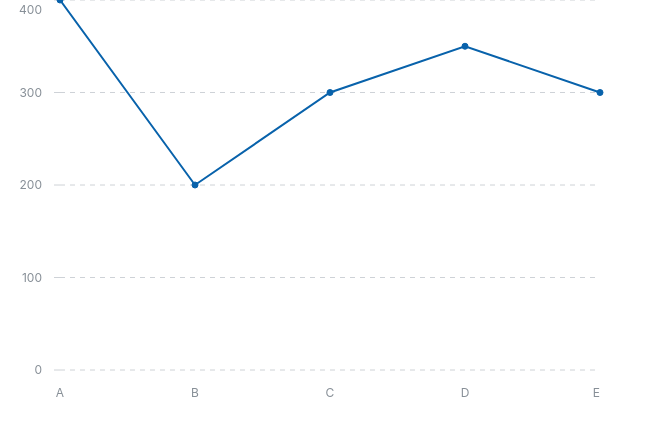
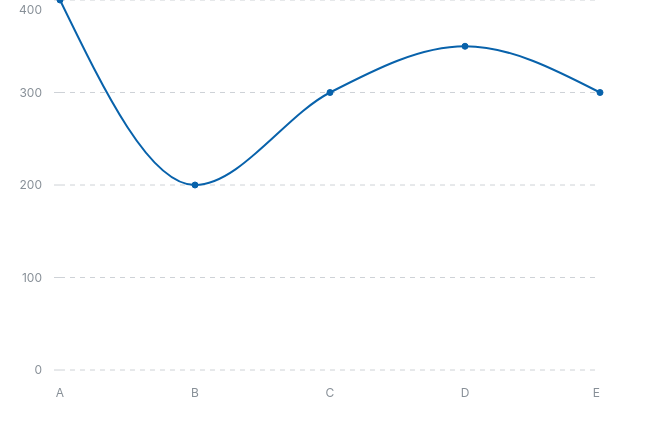
Before and after one commit to yasushi-mo/mantine-next-app-router, a Next.js app: page /charts/mantine-charts/line-charts in a window 1280 px wide. Shown: the top 436 px of the page, without its empty margins (0-647 px from the left). Built offline with nearby package versions, Linux system fonts and the light colour scheme.

Commit message:
Update: simpler

```diff
--- a/src/app/charts/mantine-charts/line-charts/page.tsx
+++ b/src/app/charts/mantine-charts/line-charts/page.tsx
@@ -16,7 +16,6 @@ export default function LineCharts() {
       data={data}
       dataKey="name"
       series={[{ name: "value", color: "blue" }]}
-      curveType="linear"
     />
   );
 }
```
